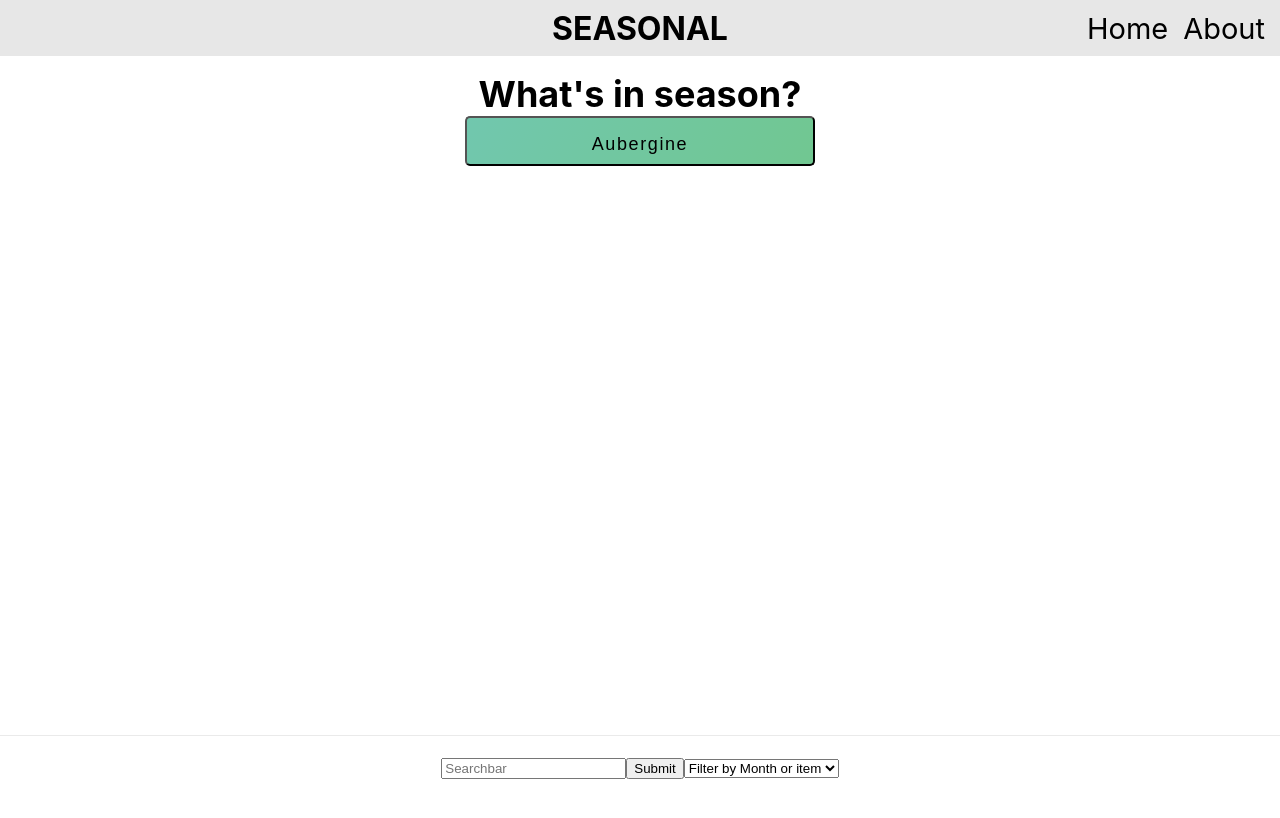
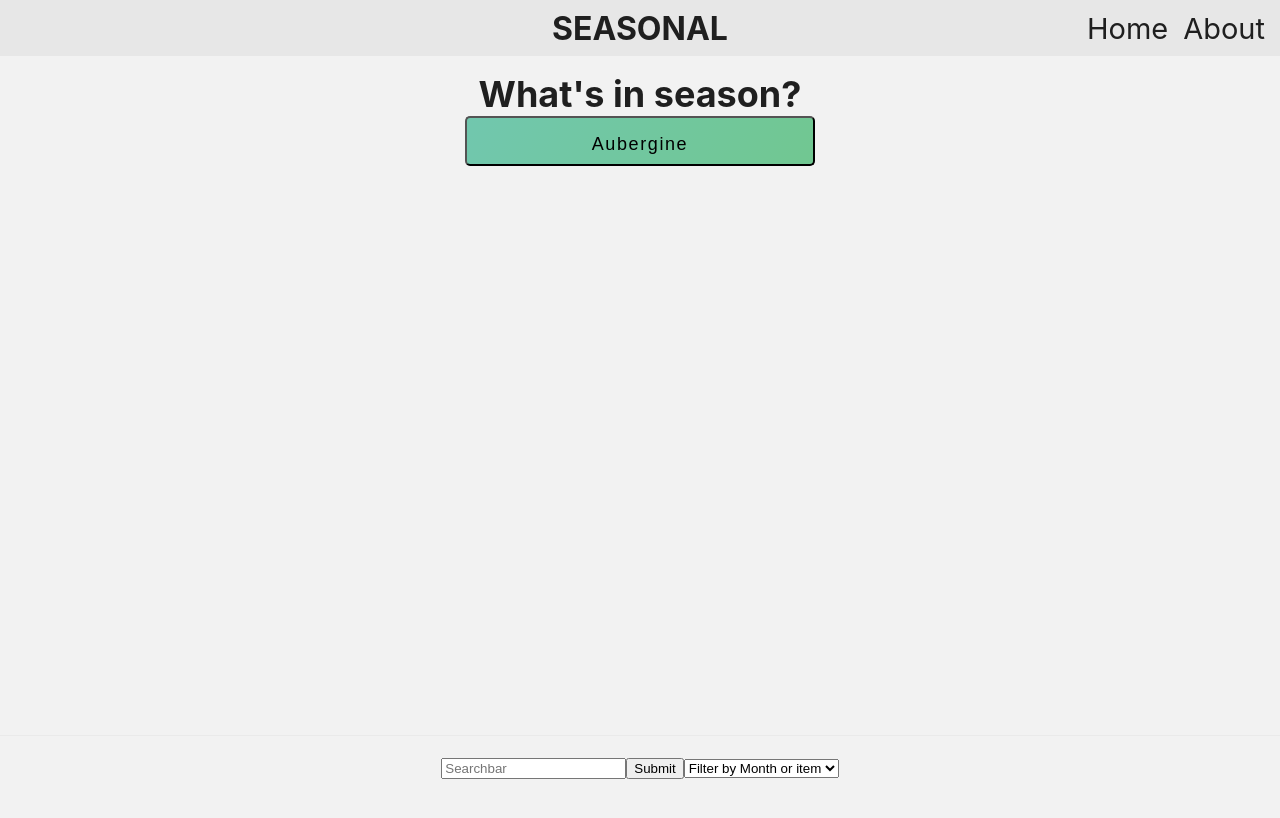
Before and after one commit to SchoolOfCode/final-project_front-end-12, a Next.js app in the folder seasonal/: page / in a window 1280 px wide. Shown: the top 818 px of the page. Built offline with nearby package versions, Linux system fonts and the light colour scheme.

Commit message:
Added roots and applied vars to body.

```diff
--- a/seasonal/styles/globals.css
+++ b/seasonal/styles/globals.css
@@ -1,9 +1,21 @@
+:root {
+  --main-light: #f2f2f2;
+  --main-lightest: #ffffff;
+  --main-dark: #1f1f1f;
+  --main-darkest: #000000;
+  --accent-one: #345749;
+  --accent-two: #3b8c60;
+  --accent-three: #b1d0b6;
+}
+
 html,
 body {
   padding: 0;
   margin: 0;
   font-family: -apple-system, BlinkMacSystemFont, Segoe UI, Roboto, Oxygen,
     Ubuntu, Cantarell, Fira Sans, Droid Sans, Helvetica Neue, sans-serif;
+  background: var(--main-light);
+  color: var(--main-dark);
 }
 
 /* a {
```
